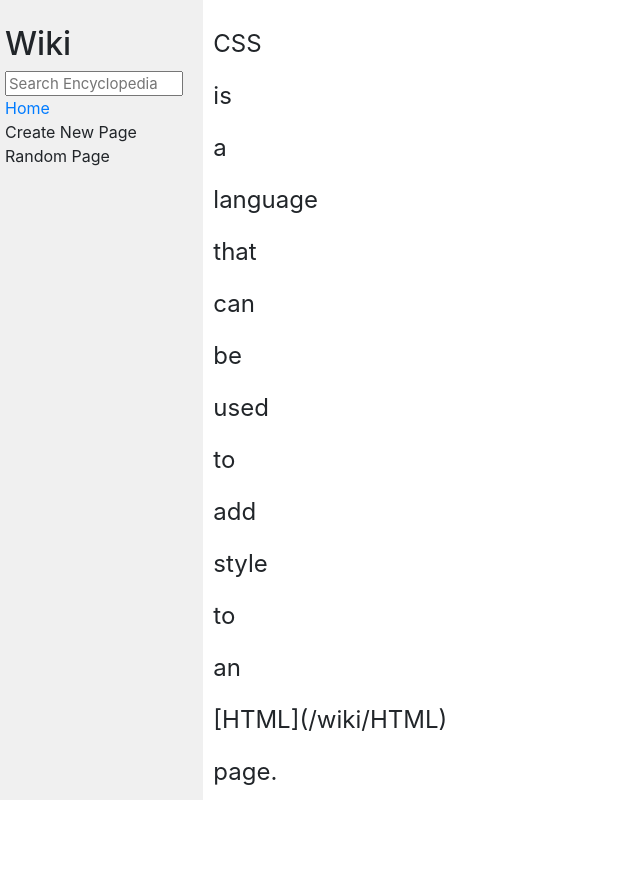
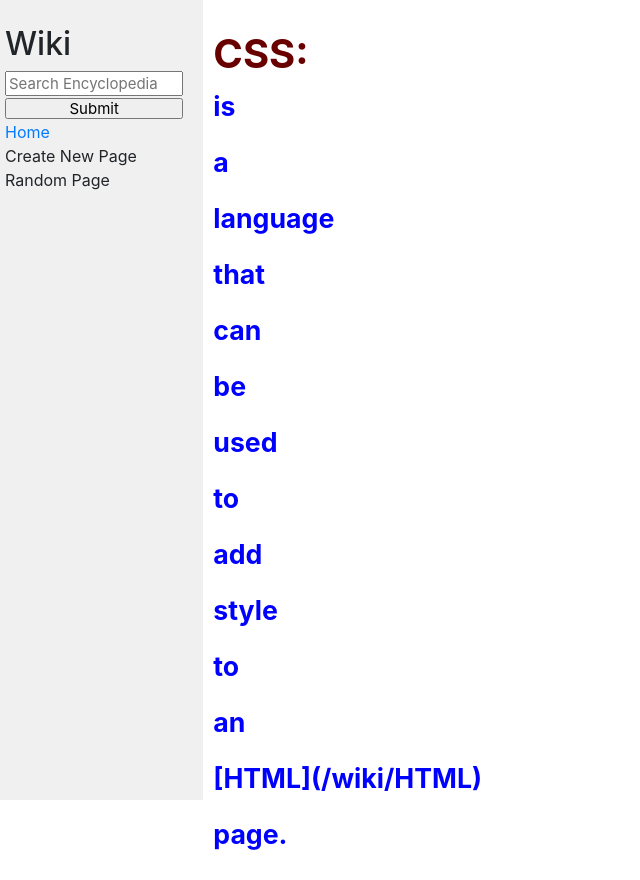
Before and after one commit to JamakaDev/cs50_web, a Django app: page /wiki/CSS in a window 1280 px wide. Shown: the whole page, without its empty margins (0-640 px from the left). Before the commit the page ends 800 px from the top, so only its background shows below. Run offline with Django 3.2, Linux system fonts and the light colour scheme; some libraries are stand-ins or nearby versions.

Commit message:
implemented search func & updated html

```diff
--- a/wiki/encyclopedia/static/encyclopedia/styles.css
+++ b/wiki/encyclopedia/static/encyclopedia/styles.css
@@ -36,3 +36,9 @@ textarea {
 .sidebar h2 {
     margin-top: 5px;
 }
+
+.desc {
+    color: #0000ff;
+    font-weight: bold;
+    font-size: 20pt;
+}
--- a/wiki/encyclopedia/templates/encyclopedia/entry.html
+++ b/wiki/encyclopedia/templates/encyclopedia/entry.html
@@ -5,13 +5,9 @@
 {% endblock %}
 
 {% block body %}
-    <p>
+    <h1 style="font-weight: bold; color: #690000">{{ title }}:</h1>
     {% for desc in description %}
-      {% if '*' in desc %}
-        <p style="font-weight: bold; font-size: 18pt">{{ desc }}</p>
-      {% else %}
-        <p style="font-size: 18pt">{{ desc }}</p>
-      {% endif %}
+      <p class="desc">{{ desc }}</p>
     {% endfor %}
-    </p>
+
 {% endblock %}
--- a/wiki/encyclopedia/templates/encyclopedia/index.html
+++ b/wiki/encyclopedia/templates/encyclopedia/index.html
@@ -6,10 +6,9 @@
 
 {% block body %}
     <h1 style="font-size: 36pt;padding: 20px; background-color: #092E20;color: #ffffff;">All Available Pages via Fiki-Wiki</h1>
-
     <ul>
         {% for entry in entries %}
-            <a href="{% url 'entry' title=entry %}"><li style="font-size: 20pt">{{ entry }}</li></a>
+            <a href="{% url 'encyclopedia:entry' title=entry %}"><li style="font-size: 20pt">{{ entry }}</li></a>
         {% endfor %}
     </ul>
 
--- a/wiki/encyclopedia/templates/encyclopedia/layout.html
+++ b/wiki/encyclopedia/templates/encyclopedia/layout.html
@@ -12,11 +12,13 @@
         <div class="row">
             <div class="sidebar col-lg-2 col-md-3">
                 <h2>Wiki</h2>
-                <form>
+                <form action="{% url 'encyclopedia:entry' title=None %}" method="post">
+                    {% csrf_token %}
                     <input class="search" type="text" name="q" placeholder="Search Encyclopedia">
+                    <input class="search" type="submit" name="qbtn" placeholder="Search Encyclopedia">
                 </form>
                 <div>
-                    <a href="{% url 'index' %}">Home</a>
+                    <a href="{% url 'encyclopedia:index' %}">Home</a>
                 </div>
                 <div>
                     Create New Page
--- a/wiki/encyclopedia/urls.py
+++ b/wiki/encyclopedia/urls.py
@@ -2,6 +2,7 @@ from django.urls import path
 
 from . import views
 
+app_name = 'encyclopedia'
 urlpatterns = [
     path("", views.index, name="index"),
     path("wiki/<str:title>", views.entry, name="entry"),
--- a/wiki/encyclopedia/views.py
+++ b/wiki/encyclopedia/views.py
@@ -1,18 +1,38 @@
 from django.shortcuts import render
-
+from django.http import HttpResponse
 from . import util
 
 
 def index(request):
+    entries = util.list_entries()
+    if request.method == 'POST':
+        query = request.POST['q'].upper()
+        if query:
+            for que in entries:
+                if query in que.upper():
+                    return render(request, "encyclopedia/entry.html", {
+                        'title': que,
+                        'description': util.get_entry(que).split()[3:]
+                    })
     return render(request, "encyclopedia/index.html", {
-        "entries": sorted(util.list_entries())
+        "entries": entries
     })
 
 def entry(request, title):
+    entries = util.list_entries()
+    if request.method == 'POST':
+        query = request.POST['q'].upper()
+        if query:
+            for que in entries:
+                if query in que.upper():
+                    return render(request, "encyclopedia/entry.html", {
+                        'title': que,
+                        'description': util.get_entry(que).split()[3:]
+                    })
     tmp, title = title, util.get_entry(title)
     if not title:
         return render(request, "encyclopedia/error.html", {'title': tmp})
     return render(request, "encyclopedia/entry.html", {
         'title': tmp,
-        'description': title.split()[2:]
+        'description': title.split()[3:]
     })
--- a/wiki/wiki/urls.py
+++ b/wiki/wiki/urls.py
@@ -16,6 +16,7 @@ Including another URLconf
 from django.contrib import admin
 from django.urls import include, path
 
+app_name = 'wiki'
 urlpatterns = [
     path('admin/', admin.site.urls),
     path('', include("encyclopedia.urls"))
```
